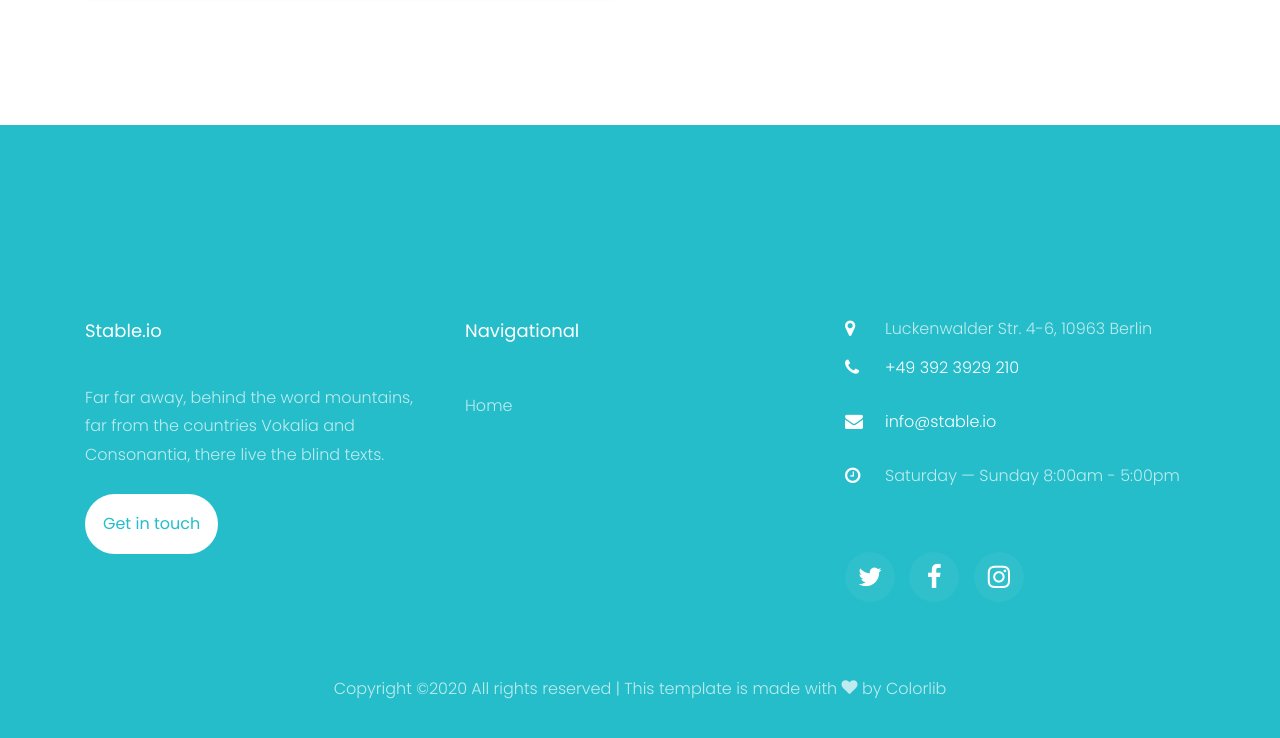
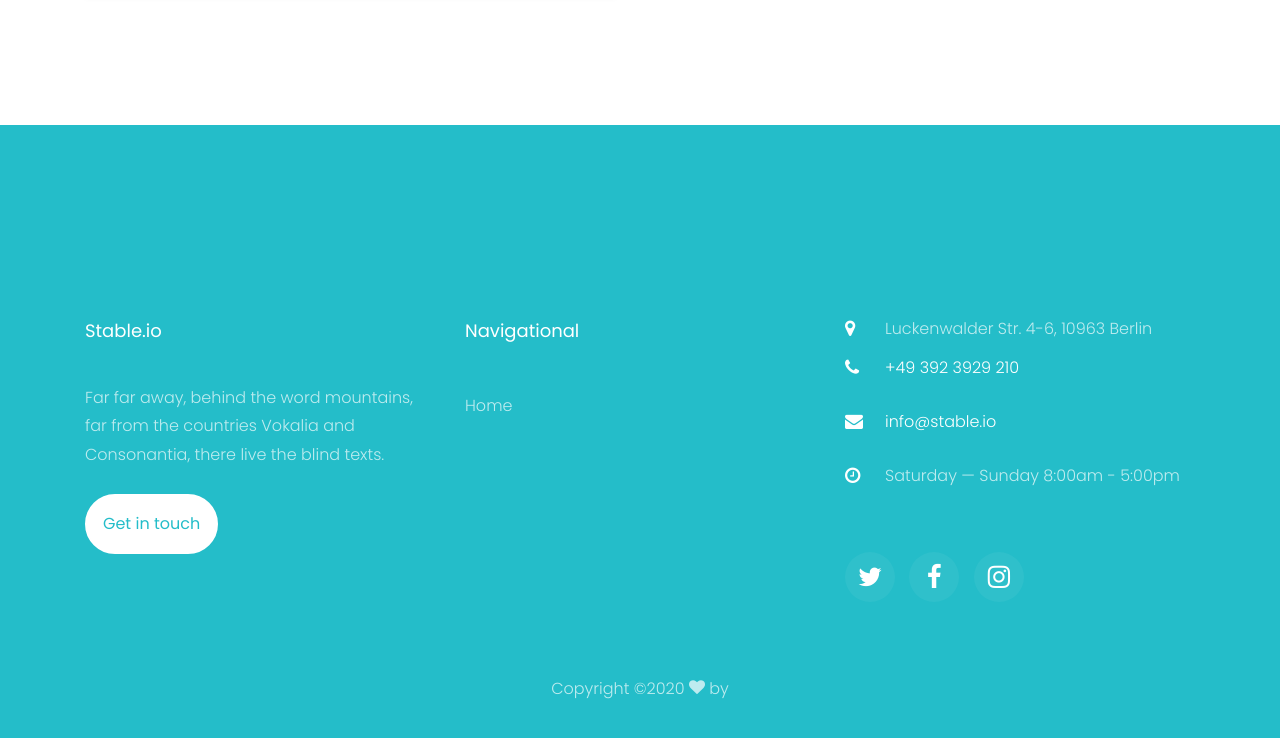
Before and after one commit to stable-ai/stable-ai, a plain HTML site: page index.html in a window 1280 px wide. Shown: the part 2837-3575 px from the top of the page. Drawn offline with Linux system fonts and the light colour scheme; some packages are replaced by stand-ins of ours; no server answers; files whose address does not match are found by name.

Commit message:
Reduce info

```diff
--- a/index.html
+++ b/index.html
@@ -586,12 +586,14 @@
             </div>
         </div>
         <div class="row">
+
             <div class="col-md-12 text-center">
 
                 <p><!-- Link back to Colorlib can't be removed. Template is licensed under CC BY 3.0. -->
-                    Copyright &copy;<script>document.write(new Date().getFullYear());</script> All rights reserved | This template is made with <i class="icon-heart" aria-hidden="true"></i> by <a href="https://colorlib.com" target="_blank">Colorlib</a>
+                    Copyright &copy;<script>document.write(new Date().getFullYear());</script>  <i class="icon-heart" aria-hidden="true"></i> by <a href="https://colorlib.com" target="_blank"></a>
                     <!-- Link back to Colorlib can't be removed. Template is licensed under CC BY 3.0. --></p>
             </div>
+
         </div>
     </div>
 </footer>
```
